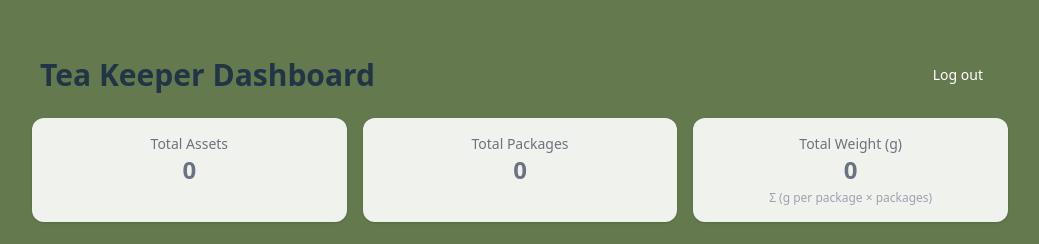
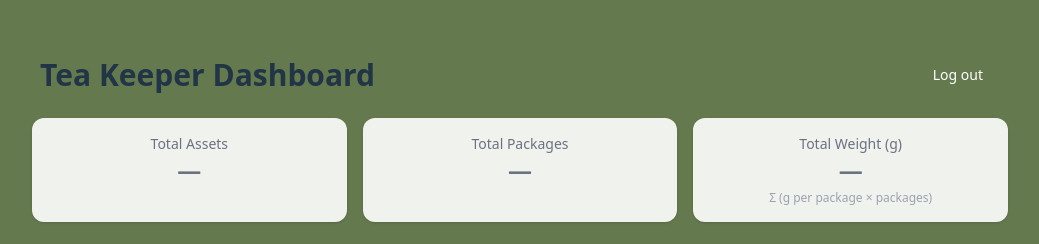
Before and after one commit to Jenny-jw/assetManager, a React (Vite) app in the folder frontend/: page /dashboard in a window 1280 px wide. Shown: the top 244 px of the page, without its empty margins (120-1159 px from the left). Built offline with nearby package versions, Linux system fonts and the light colour scheme; no server answers.

Commit message:
Fix assets-count logic

```diff
--- a/frontend/src/components/Summary.tsx
+++ b/frontend/src/components/Summary.tsx
@@ -1,19 +1,14 @@
-import type { Asset } from "../types/Asset";
-import { sumLineTotalValues } from "../lib/teaPricing";
+import type { TeaSummary } from "../types/TeaList";
 
 type Props = {
-  assets: Asset[];
+  summary: TeaSummary | null;
+  isLoading?: boolean;
   showTotalValue?: boolean;
 };
 
-const Summary = ({ assets, showTotalValue = false }: Props) => {
-  const totalAssets = assets.length;
-  const totalPackages = assets.reduce((sum, a) => sum + (a.quantity ?? 0), 0);
-  const totalWeightGrams = assets.reduce(
-    (sum, a) => sum + (a.weight ?? 0) * (a.quantity ?? 0),
-    0,
-  );
-  const totalValue = sumLineTotalValues(assets);
+const Summary = ({ summary, isLoading = false, showTotalValue = false }: Props) => {
+  const display = (value: number | undefined) =>
+    isLoading || summary == null ? "—" : value;
 
   const gridClass = showTotalValue
     ? "grid grid-cols-2 lg:grid-cols-4 gap-4"
@@ -23,21 +18,25 @@ const Summary = ({ assets, showTotalValue = false }: Props) => {
     <div className={gridClass}>
       <div className="bg-[#ffffffE6] p-4 shadow rounded-xl text-gray-500">
         <p className="text-sm">Total Assets</p>
-        <p className="text-2xl font-bold">{totalAssets}</p>
+        <p className="text-2xl font-bold">{display(summary?.total_assets)}</p>
       </div>
       <div className="bg-[#ffffffE6] p-4 shadow rounded-xl text-gray-500">
         <p className="text-sm">Total Packages</p>
-        <p className="text-2xl font-bold">{totalPackages}</p>
+        <p className="text-2xl font-bold">{display(summary?.total_packages)}</p>
       </div>
       <div className="bg-[#ffffffE6] p-4 shadow rounded-xl text-gray-500">
         <p className="text-sm">Total Weight (g)</p>
-        <p className="text-2xl font-bold">{totalWeightGrams}</p>
+        <p className="text-2xl font-bold">{display(summary?.total_weight_grams)}</p>
         <p className="text-xs text-gray-400 mt-1">Σ (g per package × packages)</p>
       </div>
       {showTotalValue && (
         <div className="bg-[#ffffffE6] p-4 shadow rounded-xl text-gray-500">
           <p className="text-sm">Total Value</p>
-          <p className="text-2xl font-bold">{totalValue.toLocaleString()}</p>
+          <p className="text-2xl font-bold">
+            {isLoading || summary == null
+              ? "—"
+              : summary.total_value.toLocaleString()}
+          </p>
           <p className="text-xs text-gray-400 mt-1">
             Σ (price per package × packages)
           </p>
```
